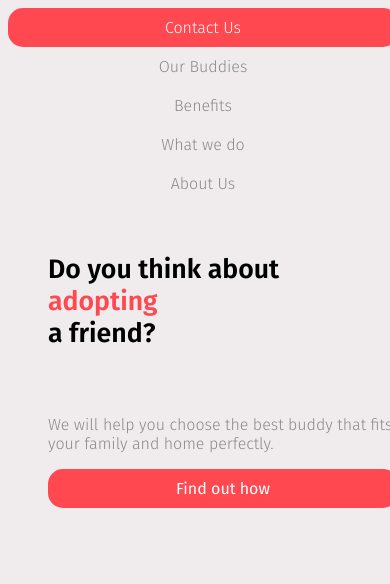
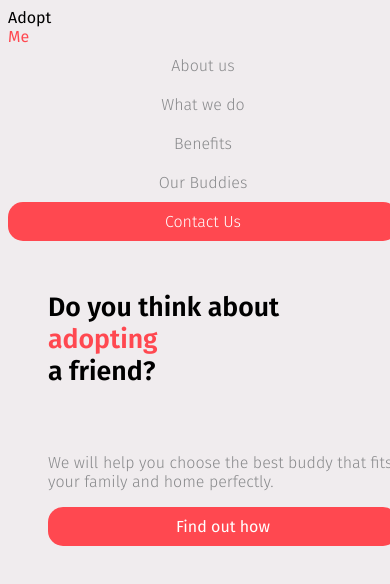
Before and after one commit to hbarker1/Barker_Part_One, a plain HTML site: page index.html in a window 390 px wide. Drawn offline with Linux system fonts and the light colour scheme.

Commit message:
Added Adopt Me

```diff
--- a/Styles.css
+++ b/Styles.css
@@ -42,13 +42,14 @@ body {
     overflow: hidden;
     background-color: none;
     width:auto;
+    float:right;
 
 }
 
 .menu ul li
 {
 	list-style: none;
-  float: right;
+  float: left;
 
 }
 
@@ -137,6 +138,17 @@ p {
   }
 
 
+
+.container {
+  display:inline-block;
+}
+
+.menu ul {
+  text-align: left;
+}
+
+
+
   body {
     background-color: #F0ECEE;
     background-image: none;
--- a/index.html
+++ b/index.html
@@ -15,15 +15,17 @@
 </head>
 
 <div id="container">
+  <div style="float:left;">Adopt<span style="color:#FF4850">Me</span></div>
 <div class="menu">
       <ul>
+        <li><a href="what">About us</a></li>
+        <li><a href="benefits">What we do</a></li>
+        <li><a href="buddies">Benefits</a></li>
+        <li><a href="contact">Our Buddies</a></li>
         <li><a href="about" id="contact">Contact Us</a></li>
-        <li><a href="what">Our Buddies</a></li>
-        <li><a href="benefits">Benefits</a></li>
-        <li><a href="buddies">What we do</a></li>
-        <li><a href="contact">About Us</a></li>
       </ul>
-    </div>
+</div>
+      <div style="float:none;clear:both;"></div>
 
 <div class="content">
 <body>
```
